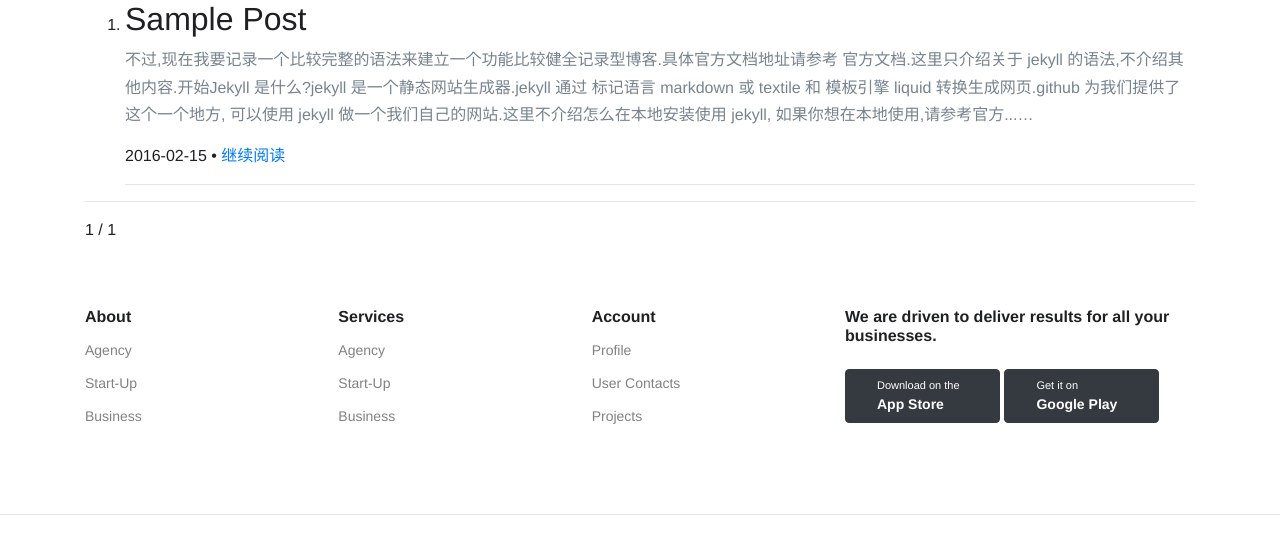
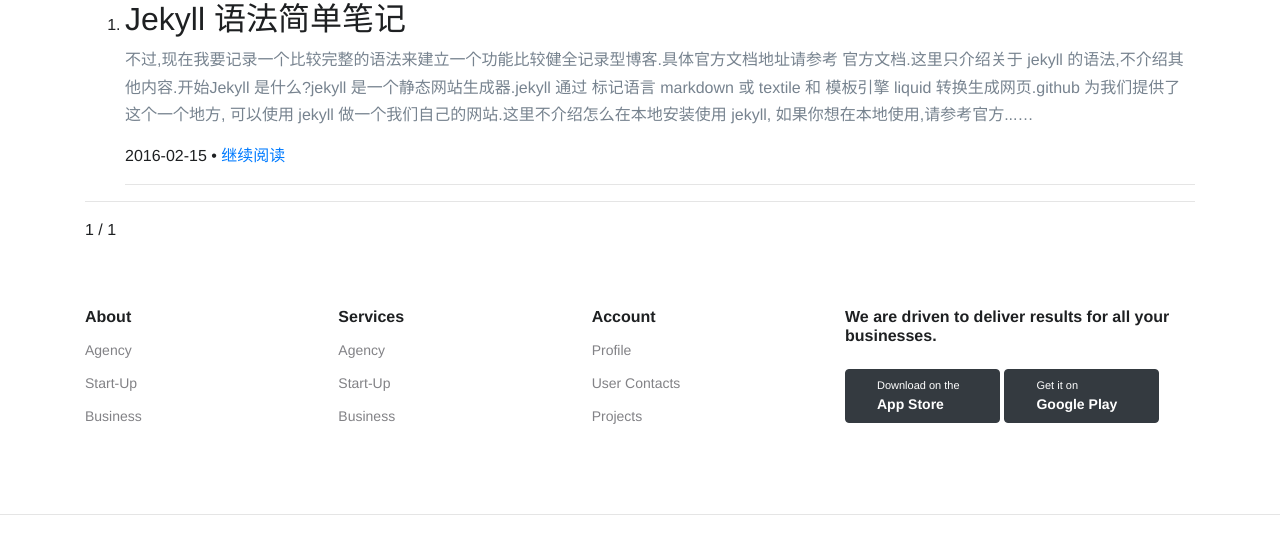
Before and after one commit to cfwin/cfwin.github.io, a Jekyll site: the page built from index.html, in a window 1280 px wide, cut to the strip 0-539 px from the top of the page. Built offline with Jekyll 4.4.1, drawn with Linux system fonts in a browser that asks for light colours; the list of posts is cut into pages by our own code.

Commit message:
Update and rename 2016-02-15-sample-post.markdown to 2016-02-15-Jekyll语法简单笔记-post.markdown

```diff
--- a/_posts/2016-02-15-sample-post.markdown
+++ b/_posts/2016-02-15-Jekyll语法简单笔记-post.markdown
@@ -1,6 +1,6 @@
 ---
 layout: post
-title: Sample Post
+title: Jekyll 语法简单笔记
 date: 2016-02-15 15:32:24.000000000 +09:00
 ---
 
```
